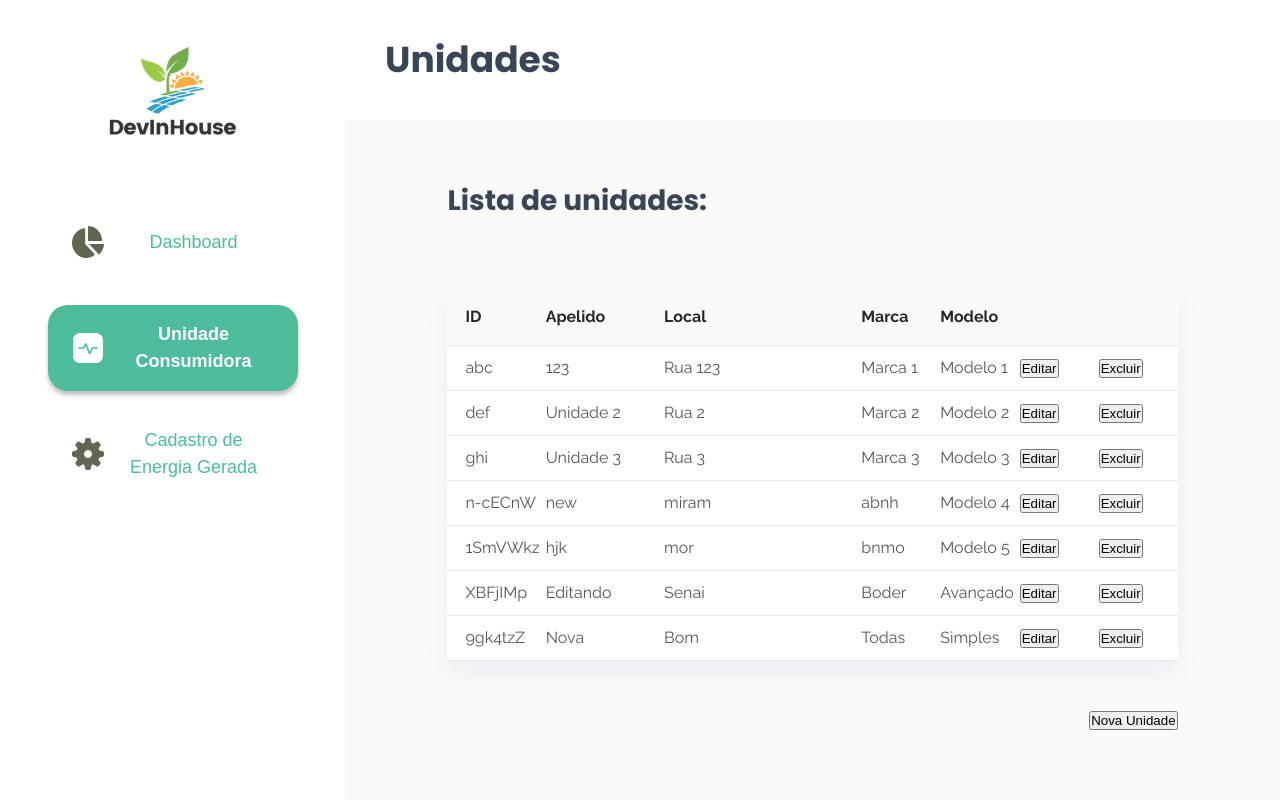
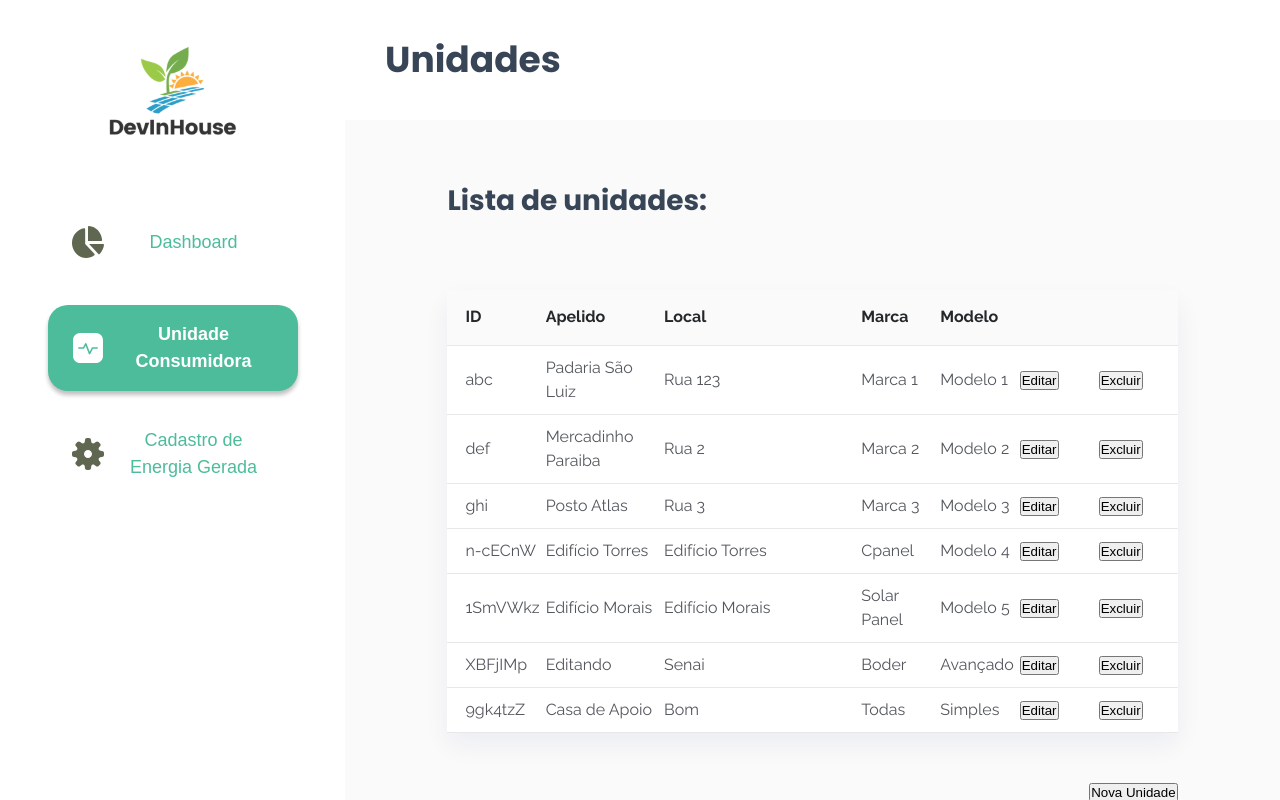
Before and after one commit to vivianeoliveirah/solar-energy, a React (Vite) app: page /unidades in a window 1280 px wide. Built offline with nearby package versions, Linux system fonts and the light colour scheme; data requests are answered from the project's data file.

Commit message:
Estilos da Lista de unidades
Estilos da Lista de unidades

```diff
--- a/database/db.json
+++ b/database/db.json
@@ -2,7 +2,7 @@
   "unidades": [
     {
       "id": "abc",
-      "apelido": "123",
+      "apelido": "Padaria São Luiz",
       "local": "Rua 123",
       "marca": "Marca 1",
       "modelo": "Modelo 1",
@@ -10,7 +10,7 @@
     },
     {
       "id": "def",
-      "apelido": "Unidade 2",
+      "apelido": "Mercadinho Paraiba",
       "local": "Rua 2",
       "marca": "Marca 2",
       "modelo": "Modelo 2",
@@ -18,26 +18,26 @@
     },
     {
       "id": "ghi",
-      "apelido": "Unidade 3",
+      "apelido": "Posto Atlas",
       "local": "Rua 3",
       "marca": "Marca 3",
       "modelo": "Modelo 3",
       "ativa": true
     },
     {
-      "apelido": "new",
-      "local": "miram",
-      "marca": "abnh",
+      "apelido": "Edifício Torres",
+      "local": "Edifício Torres",
+      "marca": "Cpanel",
       "modelo": "Modelo 4",
       "ativa": true,
       "id": "n-cECnW"
     },
     {
-      "apelido": "hjk",
-      "local": "mor",
-      "marca": "bnmo",
+      "apelido": "Edifício Morais ",
+      "local": "Edifício Morais ",
+      "marca": "Solar Panel",
       "modelo": "Modelo 5",
-      "ativa": false,
+      "ativa": true,
       "id": "1SmVWkz"
     },
     {
@@ -49,7 +49,7 @@
       "id": "XBFjIMp"
     },
     {
-      "apelido": "Nova",
+      "apelido": "Casa de Apoio",
       "local": "Bom",
       "marca": "Todas",
       "modelo": "Simples",
--- a/src/components/organisms/Cadastros/CadastroUnidades.jsx
+++ b/src/components/organisms/Cadastros/CadastroUnidades.jsx
@@ -6,16 +6,15 @@ export default function CadastroUnidades({
   unidadeSelecionada,
   setUnidadeSelecionada,
 }) {
-  const estadoInicialVazio = {
+  const emptyState = {
     apelido: "",
     local: "",
     marca: "",
     modelo: "",
     ativa: false,
   };
-  const [formulario, setFormulario] = useState(
-    unidadeSelecionada || estadoInicialVazio
-  );
+
+  const [formulario, setFormulario] = useState(unidadeSelecionada || emptyState);
 
   const salvarFormulario = (event) => {
     event.preventDefault();
@@ -32,7 +31,7 @@ export default function CadastroUnidades({
         body: JSON.stringify(formulario),
       });
     }
-    setUnidadeSelecionada(estadoInicialVazio);
+    setUnidadeSelecionada(emptyState);
     setOpenFormulario(false);
   };
   return (
--- a/src/components/organisms/Unidades/ListaUnidades.jsx
+++ b/src/components/organisms/Unidades/ListaUnidades.jsx
@@ -5,6 +5,7 @@ export default function ListaUnidades({
   setUnidadeSelecionada,
 }) {
   const [unidades, setUnidades] = useState([]);
+
   function getData() {
     fetch("http://localhost:3333/unidades")
       .then((response) => response.json())
```
